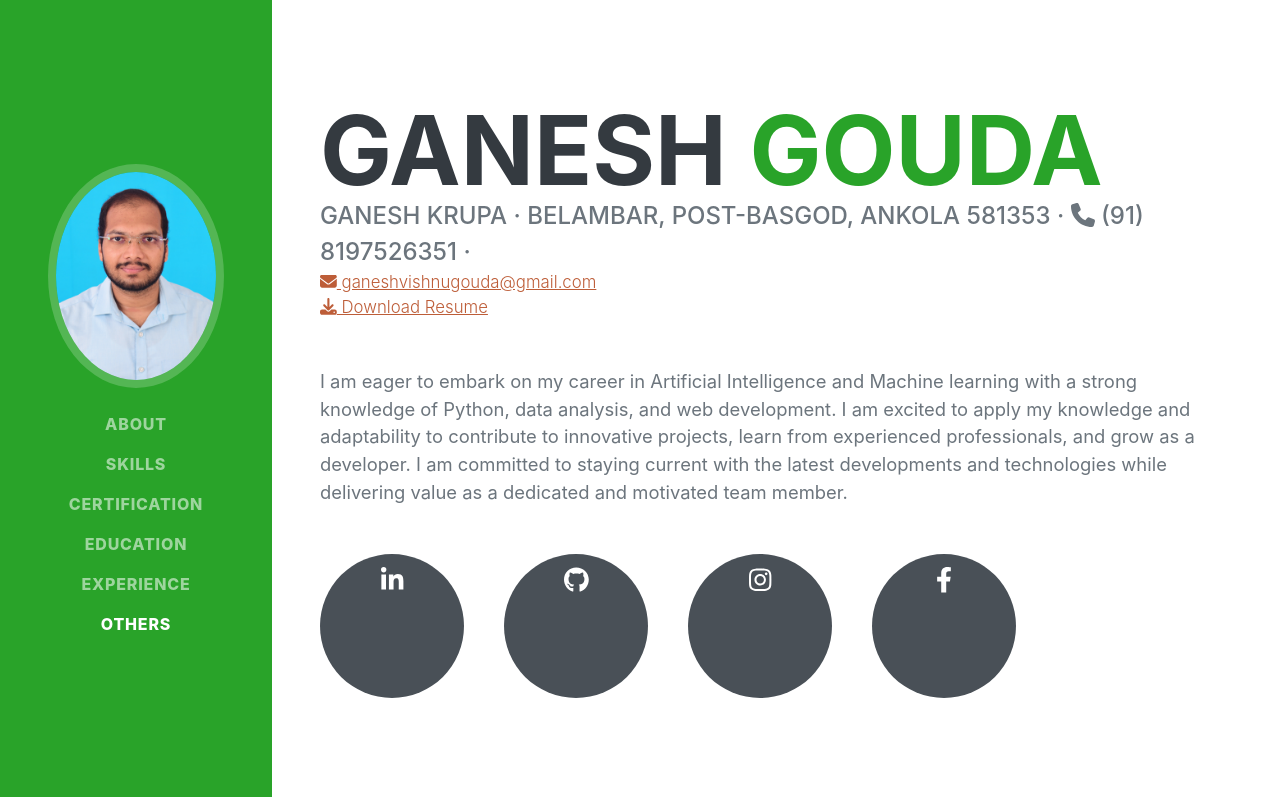
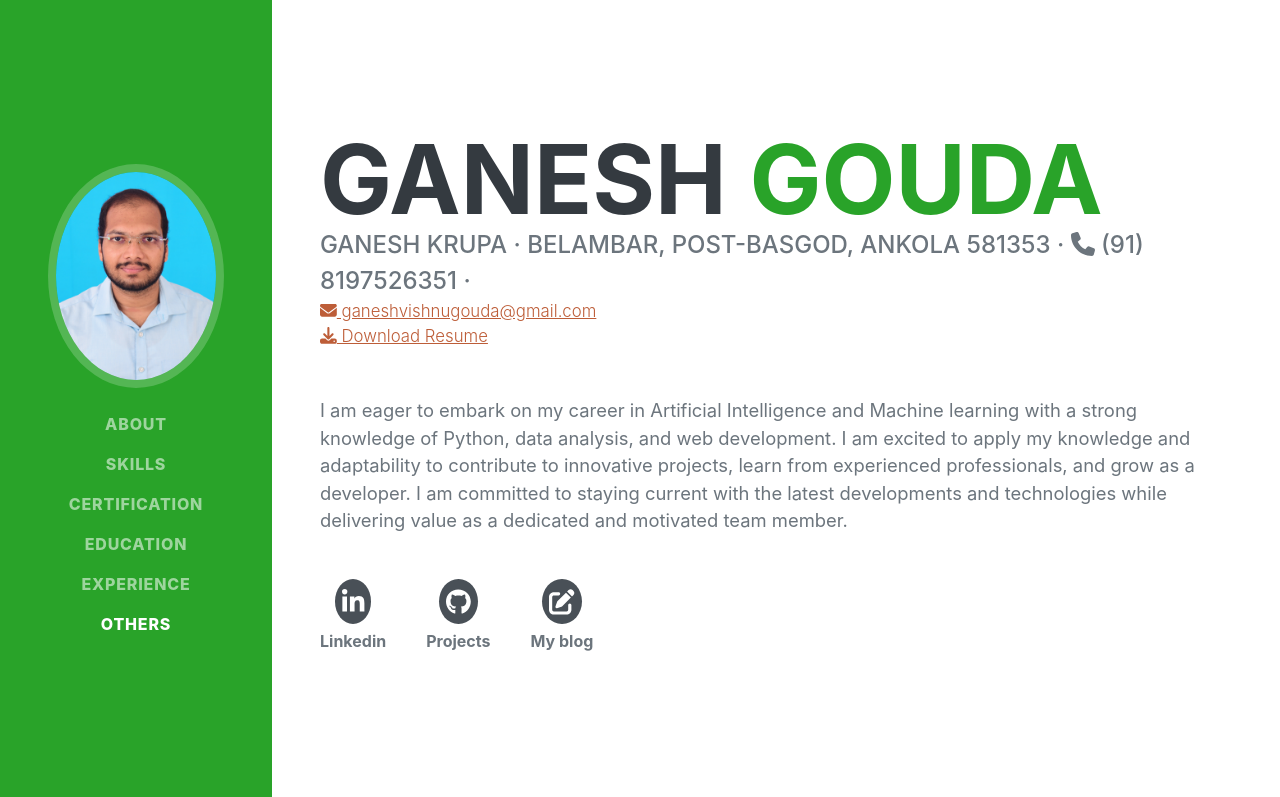
Before and after one commit to Ganesh-VG/Personal-Portfolio, a plain HTML site: page index.html in a window 1280 px wide. Shown: the top 797 px of the page. Drawn offline with nearby package versions, Linux system fonts and the light colour scheme; a web font is replaced by a local one.

Commit message:
Update index.html

```diff
--- a/index.html
+++ b/index.html
@@ -50,10 +50,9 @@
                     </div>
                     <p class="lead mb-5">I am eager to embark on my career in Artificial Intelligence and Machine learning with a strong knowledge of  Python, data analysis, and web development. I am excited to apply my knowledge and adaptability to contribute to innovative projects, learn from experienced professionals, and grow as a developer. I am committed to staying current with the latest developments and technologies while delivering value as a dedicated and motivated team member.</p>
                     <div class="social-icons">
-                        <a class="social-icon" href="https://www.linkedin.com/in/ganesh-gouda-6b9022182/"><i class="fab fa-linkedin-in"></i></a>
-                        <a class="social-icon" href="https://github.com/Ganesh-VG/Ganesh_Projects"><i class="fab fa-github"></i></a>
-                        <a class="social-icon" href="https://www.instagram.com/ganeshvg95/"><i class="fab fa-instagram"></i></a>
-                        <a class="social-icon" href="https://www.facebook.com/ganeshvishnu.gouda.1/"><i class="fab fa-facebook-f"></i></a>
+                        <div class="social-icon"><a href="https://www.linkedin.com/in/ganesh-gouda-6b9022182/"><i class="fab fa-linkedin-in"></i></a><p><strong>Linkedin</strong></p></div>
+                        <div class="social-icon"><a href="https://github.com/Ganesh-VG/Ganesh_Projects"><i class="fab fa-github"></i></a><p><strong>Projects</strong></p></div>
+                        <div class="social-icon"><a href="https://my-blog-k558.onrender.com"><i class="fa-solid fa-pen-to-square"></i></a><p><strong>My blog</strong></p></div>
                     </div>
                 </div>
             </section>
```
